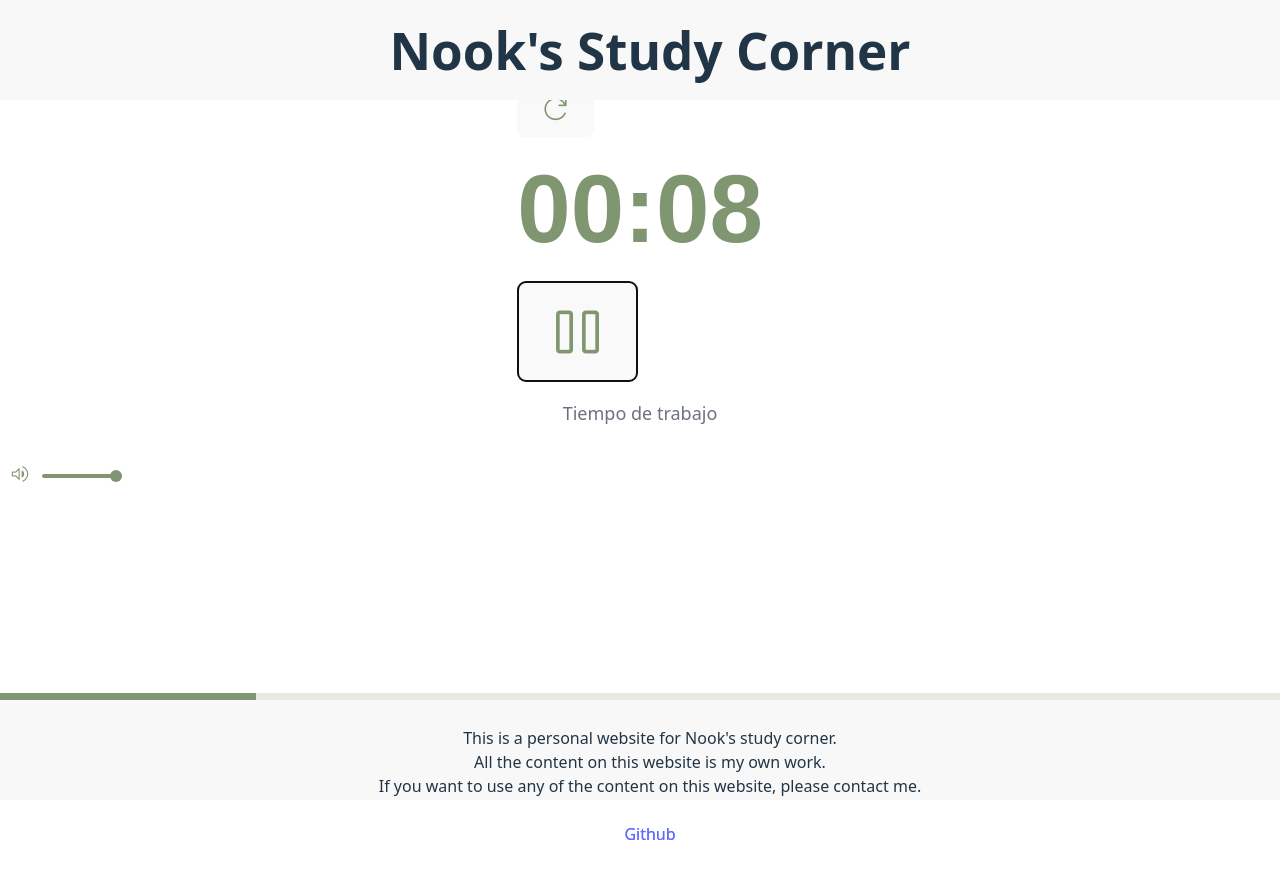
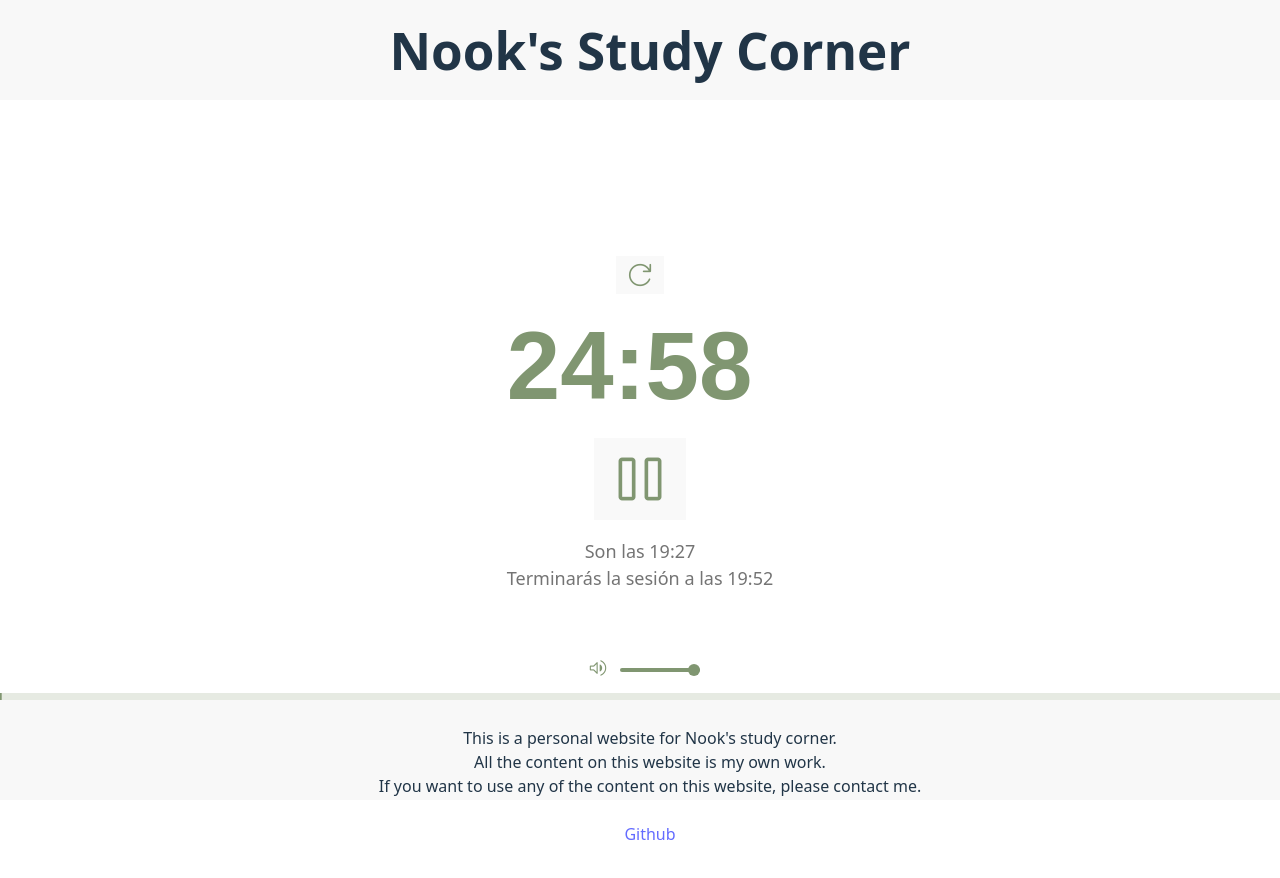
Before and after one commit to arantxaMain/nooks-study-corner-3.0, a React (Vite) app in the folder frontend/: page / in a window 1280 px wide. Both pictures are taken after a click on the button "play_arrow". Shown: the top 878 px of the page. Built offline with nearby package versions, Linux system fonts and the light colour scheme; a web font is replaced by a local one.

Commit message:
colocado todo y mensaje con hora

```diff
--- a/frontend/index.html
+++ b/frontend/index.html
@@ -16,22 +16,6 @@
 <body>
   <div id="root"></div>
   <script type="module" src="/src/main.tsx"></script>
-  <footer>
-    <div class="footer">
-      <div class="footer-text">
-        <p>
-          This is a personal website for Nook's study corner.
-          <br />
-          All the content on this website is my own work.
-          <br />
-          If you want to use any of the content on this website, please contact me.
-          <br />
-          <br />
-          <a href="#">Github</a>
-        </p>
-      </div>
-    </div>
-  </footer>
 </body>
 
 </html>
--- a/frontend/src/App.tsx
+++ b/frontend/src/App.tsx
@@ -2,9 +2,7 @@ import Pomodoro from './components/Pomodoro'
 import BackgroundMusic from './components/BackgroundMusic'
 import TimerProgress from './components/TimerProgress'
 import { TimerProvider } from './contexts/TimerProvider'
-import '../src/styles/App.css';
-import '../src/styles/index.css';
-
+import '../src/styles/components/App.css';
 
 function App() {
   return (
--- a/frontend/src/components/Pomodoro.tsx
+++ b/frontend/src/components/Pomodoro.tsx
@@ -1,9 +1,26 @@
-import React from 'react';
+import React, { useState, useEffect } from 'react';
 import { useTimer } from '../hooks/useTimer';
 import '../styles/components/Pomodoro.css';
 
 const Pomodoro: React.FC = () => {
   const { timeLeft, isActive, isPaused, startTimer, pauseTimer, resetTimer, formatTime, isWorkTime } = useTimer();
+  const [currentTime, setCurrentTime] = useState(new Date());
+  const [endTime, setEndTime] = useState<Date | null>(null);
+
+  useEffect(() => {
+    const interval = setInterval(() => {
+      setCurrentTime(new Date());
+    }, 1000);
+    return () => clearInterval(interval);
+  }, []);
+
+  useEffect(() => {
+    if (isActive && !isPaused) {
+      const now = new Date();
+      const end = new Date(now.getTime() + timeLeft * 1000);
+      setEndTime(end);
+    }
+  }, [isActive, isPaused]);
 
   return (
     <div className='pomodoro-container'>
@@ -28,9 +45,32 @@ const Pomodoro: React.FC = () => {
           </button>
         )}
       </div>
-      <p className="pomodoro-status">
-        {isWorkTime ? 'Tiempo de trabajo' : 'Tiempo de descanso'}
-      </p>
+      <div className="pomodoro-status">
+        {isWorkTime ?
+          (isActive ?
+            <>
+              <p>Son las {currentTime.getHours()}:{String(currentTime.getMinutes()).padStart(2, '0')}</p>
+              <p className="fade-in-delayed">Terminarás la sesión a las {endTime?.getHours()}:{String(endTime?.getMinutes() || 0).padStart(2, '0')}</p>
+            </>
+            :
+            <>
+            <p>Son las {currentTime.getHours()}:{String(currentTime.getMinutes()).padStart(2, '0')}</p>
+            <p className="fade-out-delayed">Terminarás la sesión a las {endTime?.getHours()}:{String(endTime?.getMinutes() || 0).padStart(2, '0')}</p>
+            </>
+
+          )
+          : (isActive ?
+              <>
+                <p>Son las {currentTime.getHours()}:{String(currentTime.getMinutes()).padStart(2, '0')}</p>
+                <p className="fade-in-delayed">Volverás al trabajo a las {endTime?.getHours()}:{String(endTime?.getMinutes() || 0).padStart(2, '0')}</p>
+              </>
+              :
+              <>
+              <p>Son las {currentTime.getHours()}:{String(currentTime.getMinutes()).padStart(2, '0')}</p>
+              <p className="fade-out-delayed">Volverás al trabajo a las {endTime?.getHours()}:{String(endTime?.getMinutes() || 0).padStart(2, '0')}</p>
+              </>
+            )}
+      </div>
     </div>
   );
 };
--- a/frontend/src/contexts/TimerProvider.tsx
+++ b/frontend/src/contexts/TimerProvider.tsx
@@ -18,8 +18,8 @@ export const TimerContext = createContext<TimerContextType | undefined>(undefine
 
 export const TimerProvider: React.FC<{ children: React.ReactNode; workDuration?: number; breakDuration?: number }> = ({
   children,
-  workDuration = 10,
-  breakDuration = 5,
+  workDuration = 25*60,
+  breakDuration = 5*60,
 }) => {
   const [timeLeft, setTimeLeft] = useState(workDuration);
   const [isActive, setIsActive] = useState(false);
@@ -38,7 +38,7 @@ export const TimerProvider: React.FC<{ children: React.ReactNode; workDuration?:
       }, 1000);
     } else if (isActive && timeLeft === 0) {
       if (isWorkTime) {
-        alert('¡Tiempo de descanso!');
+        alert('Hora de procrastinar legalmente');
       } else {
         alert('¡De vuelta al trabajo!');
       }
--- a/frontend/src/styles/App.css
+++ /dev/null
@@ -1,17 +0,0 @@
-.app-container {
-  display: flex;
-  flex-direction: column;
-  align-items: center;
-  min-height: calc(100vh - 10em);
-  width: 100%;
-  margin: 5em 0;
-  box-sizing: border-box;
-}
-
-.progress-root {
-    position: absolute;
-    bottom: 0;
-    left: 0;
-    right: 0;
-    margin-bottom: 6.2em;
-  }
--- /dev/null
+++ b/frontend/src/styles/components/App.css
@@ -0,0 +1,11 @@
+.app-container {
+  display: flex;
+  flex-direction: column;
+  align-items: center;
+  min-height: calc(100vh - 12em);
+  width: 100%;
+  margin: 6em 0;
+  padding: 2em 0;
+  box-sizing: border-box;
+  text-align: center;
+}
--- a/frontend/src/styles/components/BackgroundMusic.css
+++ b/frontend/src/styles/components/BackgroundMusic.css
@@ -3,6 +3,8 @@
   align-items: center;
   gap: 0.5rem;
   padding: 0.5rem;
+  position: absolute;
+  bottom: 6.5em;
 }
 
 .mute-button {
--- a/frontend/src/styles/components/Pomodoro.css
+++ b/frontend/src/styles/components/Pomodoro.css
@@ -1,3 +1,7 @@
+.pomodoro-container {
+  margin-top: 8em;
+}
+
 .pomodoro-reset {
   cursor: pointer;
 }
@@ -32,5 +36,39 @@
 .pomodoro-status {
   text-align: center;
   font-size: 1.125rem;
-  color: #6B7280;
+  color: #747474;
+  margin-top: 1em;
 }
+
+.pomodoro-status p {
+  margin: 0 auto;
+  width: fit-content;
+}
+
+.fade-in-delayed {
+  opacity: 0;
+  animation: fadeIn 1s ease-in forwards;
+}
+
+.fade-out-delayed {
+  opacity: 1;
+  animation: fadeOut 1s ease-in forwards;
+}
+
+@keyframes fadeIn {
+  from {
+    opacity: 0;
+  }
+  to {
+    opacity: 1;
+  }
+}
+
+@keyframes fadeOut {
+  from {
+    opacity: 1;
+  }
+  to {
+    opacity: 0;
+  }
+}
--- a/frontend/src/styles/components/Progress.css
+++ b/frontend/src/styles/components/Progress.css
@@ -1,4 +1,9 @@
 .progress-root {
+  position: absolute;
+  bottom: 0;
+  left: 0;
+  right: 0;
+  margin-bottom: 6.2em;
   height: 0.5rem;
   width: 100%;
   overflow: hidden;
--- a/frontend/src/styles/index.css
+++ b/frontend/src/styles/index.css
@@ -78,6 +78,13 @@ h1 {
 }
 
 button {
+  background: none;
+  border: none;
+  cursor: pointer;
+  outline: none;
+}
+
+/* button {
   border-radius: 8px;
   border: 1px solid transparent;
   padding: 0.6em 1.2em;
@@ -88,13 +95,14 @@ button {
   cursor: pointer;
   transition: border-color 0.25s;
 }
+
 button:hover {
   border-color: #646cff;
 }
 button:focus,
 button:focus-visible {
   outline: 4px auto -webkit-focus-ring-color;
-}
+} */
 
 @media (prefers-color-scheme: light) {
   :root {
```
